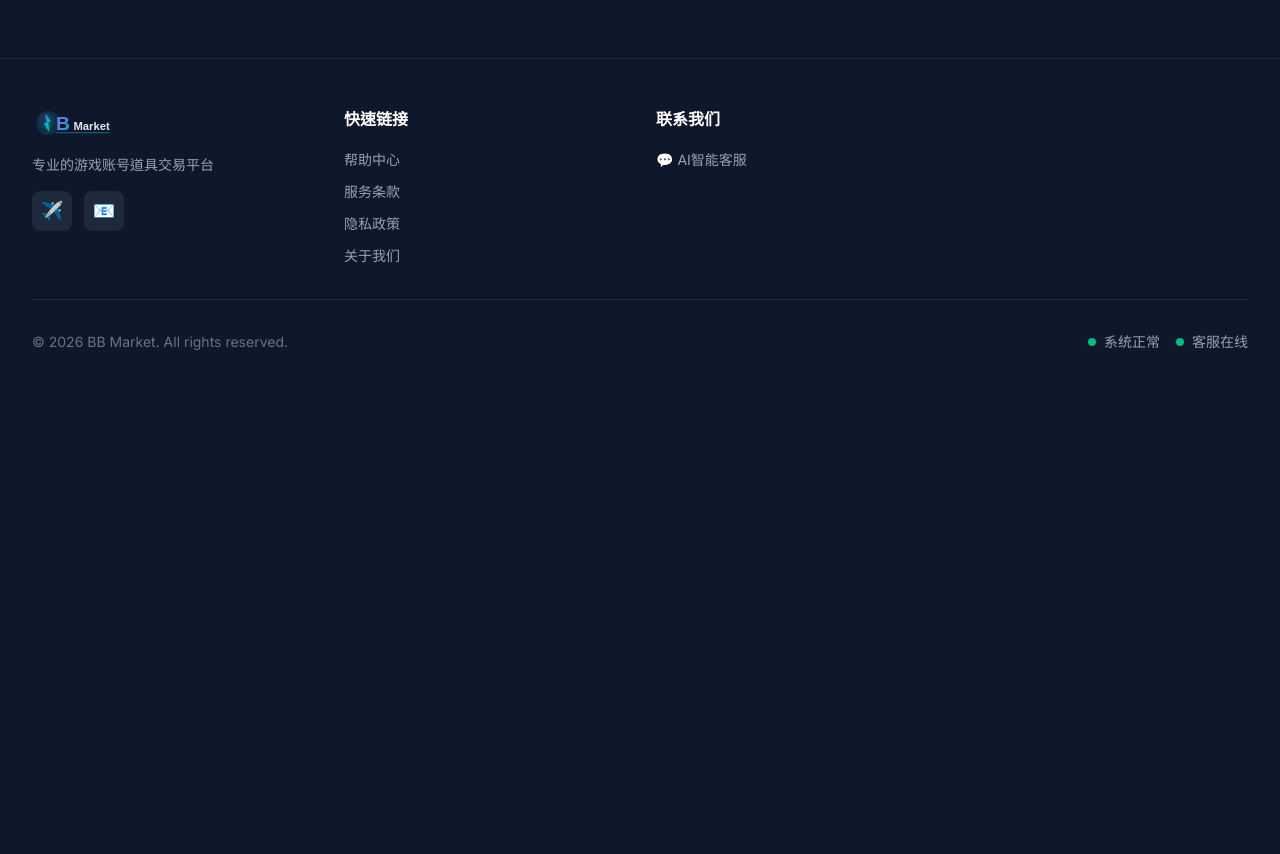
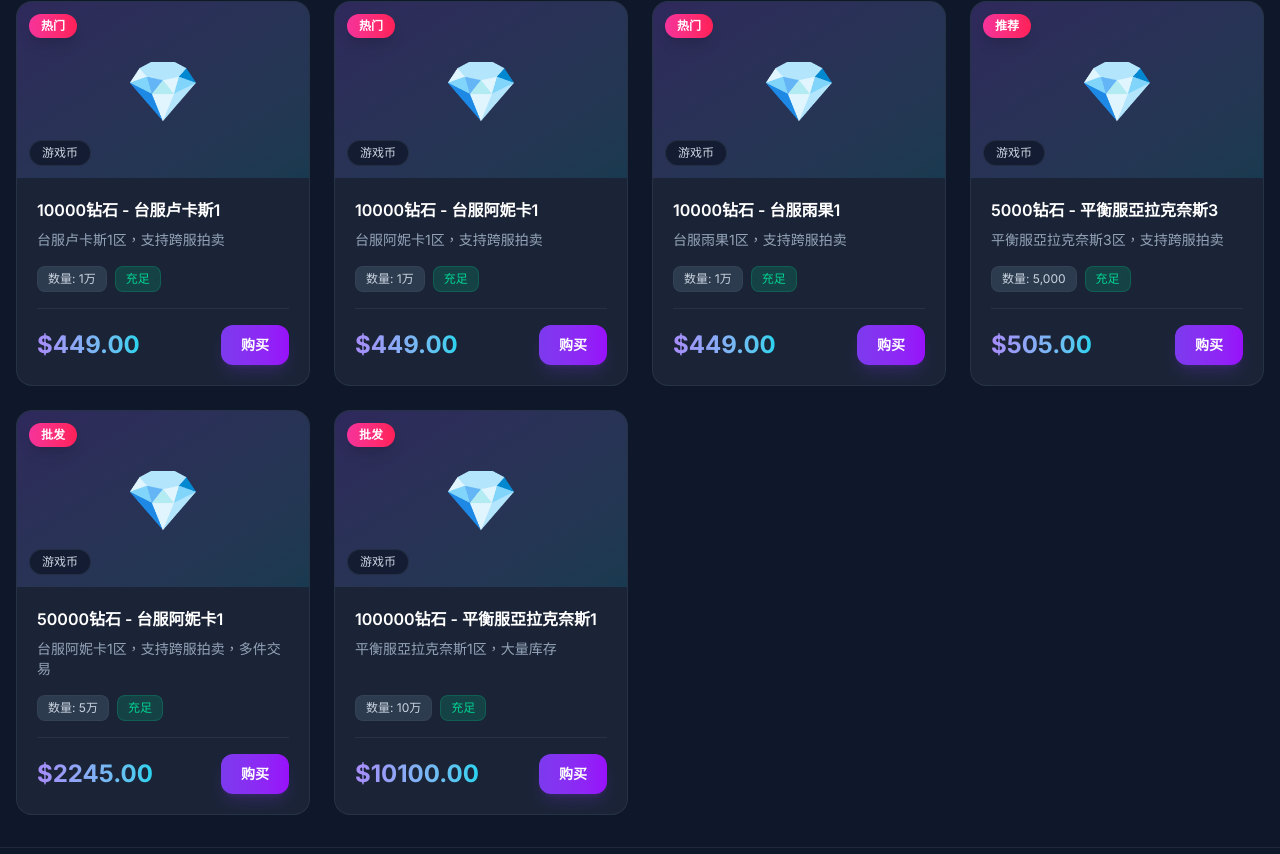
Before and after one commit to bbubb88/bb-market, a Next.js app: page /coins in a window 1280 px wide. Shown: the part 806-1660 px from the top of the page. Before the commit the page ends 1206 px from the top, so only its background shows below. Built offline with nearby package versions, Linux system fonts and the light colour scheme.

Commit message:
Add DD373 HIT2 products - 台服游戏币

```diff
--- a/src/data/games.ts
+++ b/src/data/games.ts
@@ -280,6 +280,105 @@ export const listings: Listing[] = [
     seller: 'CheapGold',
     createdAt: '2026-02-27',
   },
+  // DD373 台服商品 - 基于实际数据
+  {
+    id: 204,
+    type: 'coin',
+    title: '10000钻石 - 台服奇奇1',
+    titleKo: '10000다이아 - 台服키키1',
+    description: '台服奇奇1区，支持跨服拍卖，多件交易',
+    price: 449,
+    images: ['💎', '💎', '💎', '✨', '🌟', '💫'],
+    badge: '热门',
+    server: 'kiki1',
+    amount: 10000,
+    seller: 'DD373_Seller',
+    createdAt: '2026-03-04',
+  },
+  {
+    id: 205,
+    type: 'coin',
+    title: '10000钻石 - 台服卢卡斯1',
+    titleKo: '10000다이아 - 台服루카스1',
+    description: '台服卢卡斯1区，支持跨服拍卖',
+    price: 449,
+    images: ['💎', '💎', '💎', '✨', '🌟', '💫'],
+    badge: '热门',
+    server: 'lukas1',
+    amount: 10000,
+    seller: 'DD373_Seller',
+    createdAt: '2026-03-04',
+  },
+  {
+    id: 206,
+    type: 'coin',
+    title: '10000钻石 - 台服阿妮卡1',
+    titleKo: '10000다이아 - 台服아니카1',
+    description: '台服阿妮卡1区，支持跨服拍卖',
+    price: 449,
+    images: ['💎', '💎', '💎', '✨', '🌟', '💫'],
+    badge: '热门',
+    server: 'anika1',
+    amount: 10000,
+    seller: 'DD373_Seller',
+    createdAt: '2026-03-04',
+  },
+  {
+    id: 207,
+    type: 'coin',
+    title: '10000钻石 - 台服雨果1',
+    titleKo: '10000다이아 - 台服휴고1',
+    description: '台服雨果1区，支持跨服拍卖',
+    price: 449,
+    images: ['💎', '💎', '💎', '✨', '🌟', '💫'],
+    badge: '热门',
+    server: 'hugo1',
+    amount: 10000,
+    seller: 'DD373_Seller',
+    createdAt: '2026-03-04',
+  },
+  {
+    id: 208,
+    type: 'coin',
+    title: '5000钻石 - 平衡服亞拉克奈斯3',
+    titleKo: '5000다이아 - 클래식아라크네스3',
+    description: '平衡服亞拉克奈斯3区，支持跨服拍卖',
+    price: 505,
+    images: ['💎', '💎', '💎', '✨', '⚔️', '🛡️'],
+    badge: '推荐',
+    server: 'arachnes3',
+    amount: 5000,
+    seller: 'DD373_Seller',
+    createdAt: '2026-03-04',
+  },
+  {
+    id: 209,
+    type: 'coin',
+    title: '50000钻石 - 台服阿妮卡1',
+    titleKo: '50000다이아 - 台服아니카1',
+    description: '台服阿妮卡1区，支持跨服拍卖，多件交易',
+    price: 2245,
+    images: ['💎', '💎', '💎', '💎', '💎', '✨'],
+    badge: '批发',
+    server: 'anika1',
+    amount: 50000,
+    seller: 'DD373_Seller',
+    createdAt: '2026-03-04',
+  },
+  {
+    id: 210,
+    type: 'coin',
+    title: '100000钻石 - 平衡服亞拉克奈斯1',
+    titleKo: '100000다이아 - 클래식아라크네스1',
+    description: '平衡服亞拉克奈斯1区，大量库存',
+    price: 10100,
+    images: ['💎', '💎', '💎', '💎', '💎', '💎'],
+    badge: '批发',
+    server: 'arachnes1',
+    amount: 100000,
+    seller: 'DD373_Seller',
+    createdAt: '2026-03-04',
+  },
 ];
 
 export const categories = [
```
